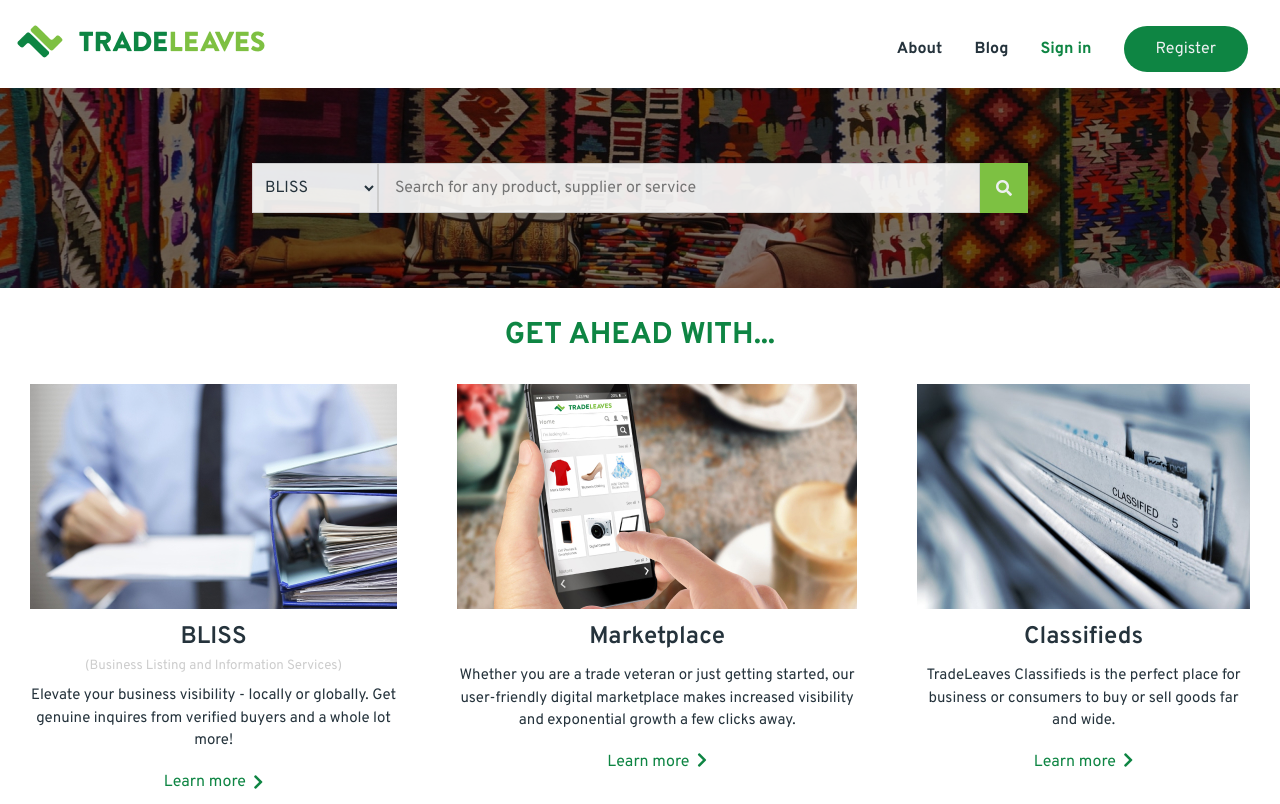
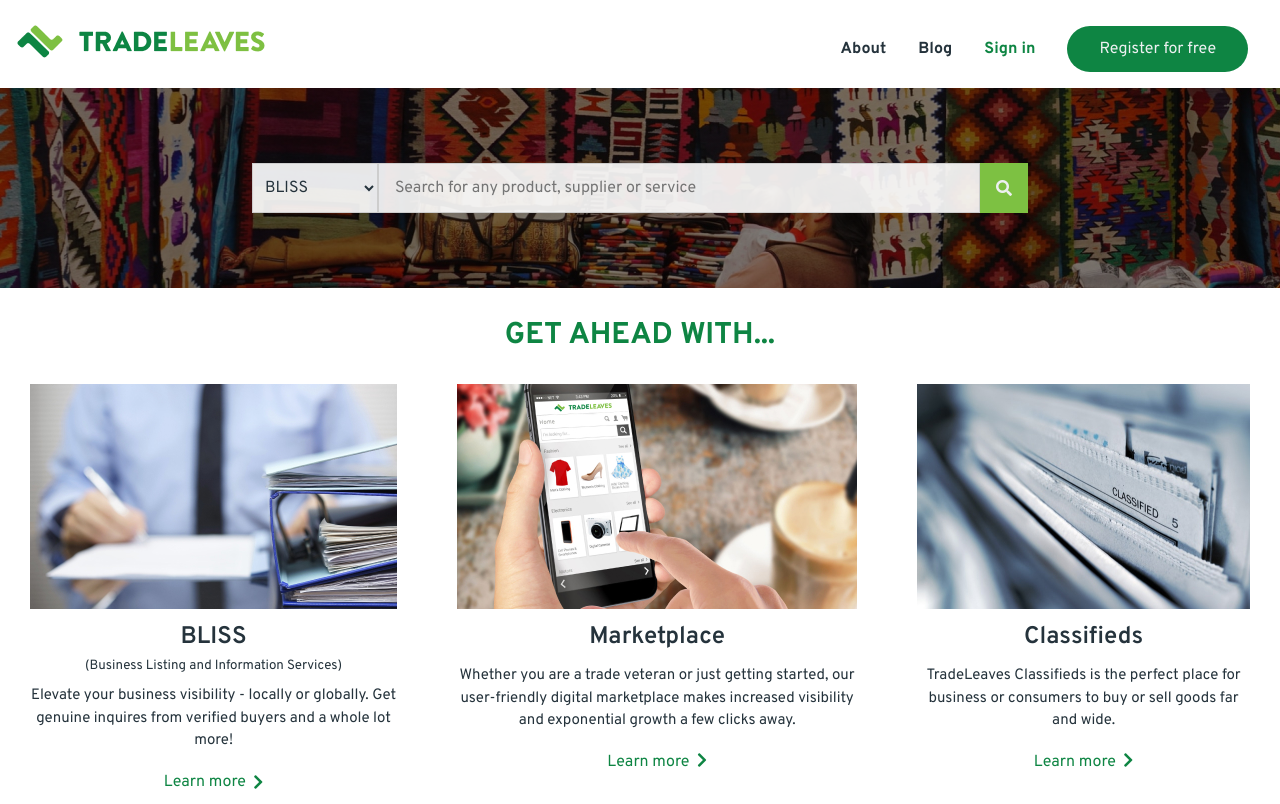
Before and after one commit to g-rohit/TL-homepage-concept, a plain HTML site: page index.html in a window 1280 px wide. Shown: the top 804 px of the page. Drawn offline with Linux system fonts and the light colour scheme.

Commit message:
updated cta

```diff
--- a/index.html
+++ b/index.html
@@ -25,7 +25,7 @@
                     <li><a href="#">About</a></li>
                     <li><a href="#">Blog</a></li>
                     <li><a href="#" class="text-secondary">Sign in</a></li>
-                    <li><button href="#" class="button btn-secondary rounded btn-large">Register</button></li>
+                    <li><button href="#" class="button btn-secondary rounded btn-large">Register for free</button></li>
                 </ul>
             </div>
         </nav>
@@ -70,7 +70,7 @@
                 </div>
                 <div class="cardTitle">
                     <p>BLISS</p>
-                    <span><small class="text-grey">(Business Listing and Information Services)</small></span>
+                    <span><small class="">(Business Listing and Information Services)</small></span>
                 </div>
                 <div class="cardContent">
                     <p>Elevate your business visibility - locally or globally. Get genuine inquires from verified buyers
```
